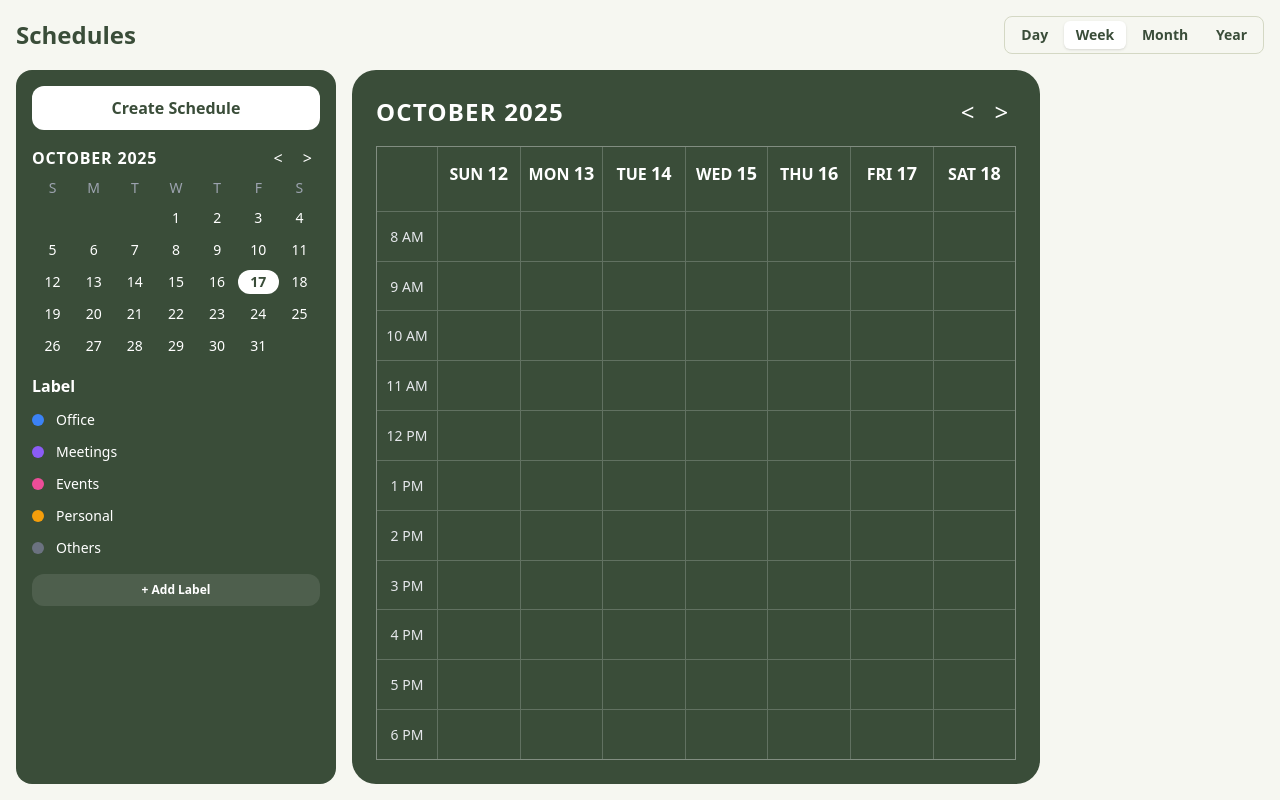
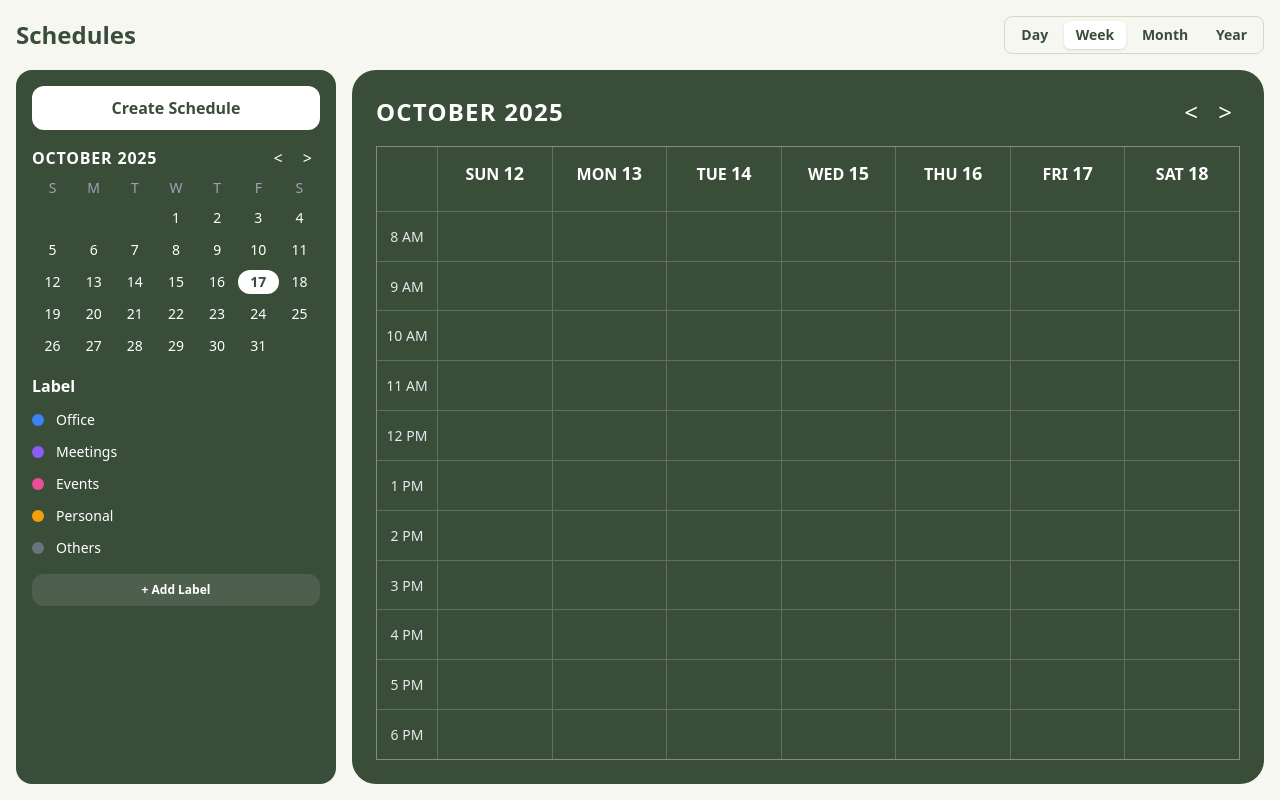
Before and after one commit to AlT4lR/CapstoneMalala, a Flask app: template Capstone/website/templates/schedules.html in a window 1280 px wide. Run offline with Flask 3, Linux system fonts and the light colour scheme; the template is opened without the code that fills it, so the values that code supplies are empty; some libraries are stand-ins or nearby versions.

Commit message:
Version 2.8.1
- fixed calendar

```diff
--- a/Capstone/website/templates/schedules.html
+++ b/Capstone/website/templates/schedules.html
@@ -5,18 +5,51 @@
 
 <!-- --- START OF MODIFICATION --- -->
 <style>
-    /* --- Main Container & Theme --- */
+    /* --- Layout Base --- */
+    html, body {
+        height: 100%;
+    }
+
+    main {
+        display: flex;
+        flex-direction: column;
+        height: 100%;
+        min-height: 100vh;
+    }
+
+    .main-content-layout {
+        flex: 1;
+        display: flex;
+        flex-direction: row;
+        gap: 1rem;
+        min-height: 0;
+        height: 100%;
+    }
+
+    .calendar-wrapper {
+        display: flex;
+        flex: 1;
+        min-height: 0;
+        height: 100%;
+    }
+
+    /* --- Main Calendar Container --- */
     .dynamic-calendar-container {
         background-color: #3a4d39;
         color: #ffffff;
-        border-radius: 1.5rem; /* 24px */
-        padding: 1.5rem; /* 24px */
+        border-radius: 1.5rem;
+        padding: 1.5rem;
         display: flex;
         flex-direction: column;
+        flex: 1;
+        min-height: 0;
         height: 100%;
+        width: 100%;
+        box-sizing: border-box;
+        overflow: hidden;
     }
 
-    /* --- Calendar Header (Title & Prev/Next) --- */
+    /* --- Calendar Header --- */
     .calendar-header {
         display: flex;
         justify-content: space-between;
@@ -46,23 +79,26 @@
     #view-switcher button.active-view {
         background-color: #ffffff;
         color: #3a4d39;
-        box-shadow: 0 1px 3px 0 rgb(0 0 0 / 0.1), 0 1px 2px -1px rgb(0 0 0 / 0.1);
+        box-shadow: 0 1px 3px 0 rgb(0 0 0 / 0.1),
+                    0 1px 2px -1px rgb(0 0 0 / 0.1);
     }
 
-    /* --- Calendar Grid (General) --- */
+    /* --- Calendar Grid --- */
     .calendar-grid {
         display: grid;
         flex: 1;
         gap: 1px;
-        background-color: rgba(255, 255, 255, 0.2); /* Grid lines color */
+        background-color: rgba(255, 255, 255, 0.2);
         border: 1px solid rgba(255, 255, 255, 0.2);
+        overflow: auto;
+        min-height: 0;
     }
     .calendar-grid > div {
         background-color: #3a4d39;
         padding: 0.5rem;
     }
 
-    /* --- Month View Specific --- */
+    /* --- Month View --- */
     .month-view {
         grid-template-columns: repeat(7, 1fr);
         grid-template-rows: auto repeat(5, 1fr);
@@ -85,11 +121,10 @@
         background-color: rgba(255, 255, 255, 0.1);
     }
 
-    /* --- Week View Specific --- */
+    /* --- Week View --- */
     .week-view {
-        grid-template-columns: 60px repeat(7, 1fr); /* Time column + 7 days */
+        grid-template-columns: 60px repeat(7, 1fr);
     }
-    /* Removed empty ruleset for .week-view .corner-cell */
     .week-view .day-header {
         text-align: center;
         font-weight: 600;
@@ -103,10 +138,7 @@
         justify-content: center;
         color: #e5e7eb;
     }
-    .week-view .hour-cell {
-        position: relative;
-    }
-    /* Example event for styling reference */
+
     .event-placeholder {
         position: absolute;
         background-color: #E9D5FF;
@@ -116,10 +148,9 @@
         font-size: 12px;
         left: 2px;
         right: 2px;
-        top: 0; /* 4 PM */
-        height: 120px; /* 2 hours */
+        top: 0;
+        height: 120px;
     }
-
 </style>
 <!-- --- END OF MODIFICATION --- -->
 
@@ -142,9 +173,8 @@
     </header>
 
     <!-- Main Layout -->
-    <div class="flex-1 flex flex-col lg:flex-row gap-4 min-h-0">
-
-        <!-- Left Sidebar (Unchanged) -->
+    <div class="main-content-layout">
+        <!-- Left Sidebar -->
         <aside class="w-full lg:max-w-xs bg-[#3a4d39] text-white rounded-2xl p-4 flex flex-col space-y-4">
             <button id="create-schedule-btn"
                 class="w-full bg-white text-[#3a4d39] font-bold py-2.5 rounded-xl hover:bg-gray-200 transition-colors">
@@ -159,7 +189,13 @@
                     </div>
                 </div>
                 <div id="mini-cal-grid" class="grid grid-cols-7 text-center text-sm gap-y-2">
-                    <span class="font-medium text-gray-400">S</span><span class="font-medium text-gray-400">M</span><span class="font-medium text-gray-400">T</span><span class="font-medium text-gray-400">W</span><span class="font-medium text-gray-400">T</span><span class="font-medium text-gray-400">F</span><span class="font-medium text-gray-400">S</span>
+                    <span class="font-medium text-gray-400">S</span>
+                    <span class="font-medium text-gray-400">M</span>
+                    <span class="font-medium text-gray-400">T</span>
+                    <span class="font-medium text-gray-400">W</span>
+                    <span class="font-medium text-gray-400">T</span>
+                    <span class="font-medium text-gray-400">F</span>
+                    <span class="font-medium text-gray-400">S</span>
                 </div>
             </div>
             <div id="label-filter">
@@ -175,15 +211,12 @@
             </div>
         </aside>
 
-        <!-- --- START OF MODIFICATION --- -->
-        <!-- Right: NEW Dynamic Calendar Container -->
-        <div class="flex-1 flex h-full">
+        <!-- Right: Dynamic Calendar -->
+        <div class="calendar-wrapper">
             <div id="main-calendar-container" class="dynamic-calendar-container">
-                <!-- Calendar content will be generated by dynamic_calendar.js -->
+                <!-- Calendar content generated by dynamic_calendar.js -->
             </div>
         </div>
-        <!-- --- END OF MODIFICATION --- -->
-
     </div>
 </main>
 
@@ -191,12 +224,9 @@
 {% endblock %}
 
 {% block scripts %}
-<!-- Removed FullCalendar scripts -->
 <script src="{{ url_for('static', filename='js/dynamic_calendar.js') }}"></script>
 
 <script>
-// This script block now only controls the sidebar mini-calendar.
-// The main calendar logic is moved to dynamic_calendar.js
 document.addEventListener('DOMContentLoaded', function() {
     const miniCalTitle = document.getElementById('mini-cal-title');
     const miniCalGrid = document.getElementById('mini-cal-grid');
@@ -234,8 +264,6 @@ document.addEventListener('DOMContentLoaded', function() {
             }
             dayEl.addEventListener('click', () => {
                 const selectedDate = new Date(year, month, day);
-                // Removed window.calendar.gotoDate(selectedDate) as it no longer exists
-                // If you want mini-calendar to control main calendar, a custom event system would be needed.
                 const currentlySelected = miniCalGrid.querySelector('.bg-white');
                 if (currentlySelected) removeSelectedStyle(currentlySelected);
                 applySelectedStyle(dayEl);
```
